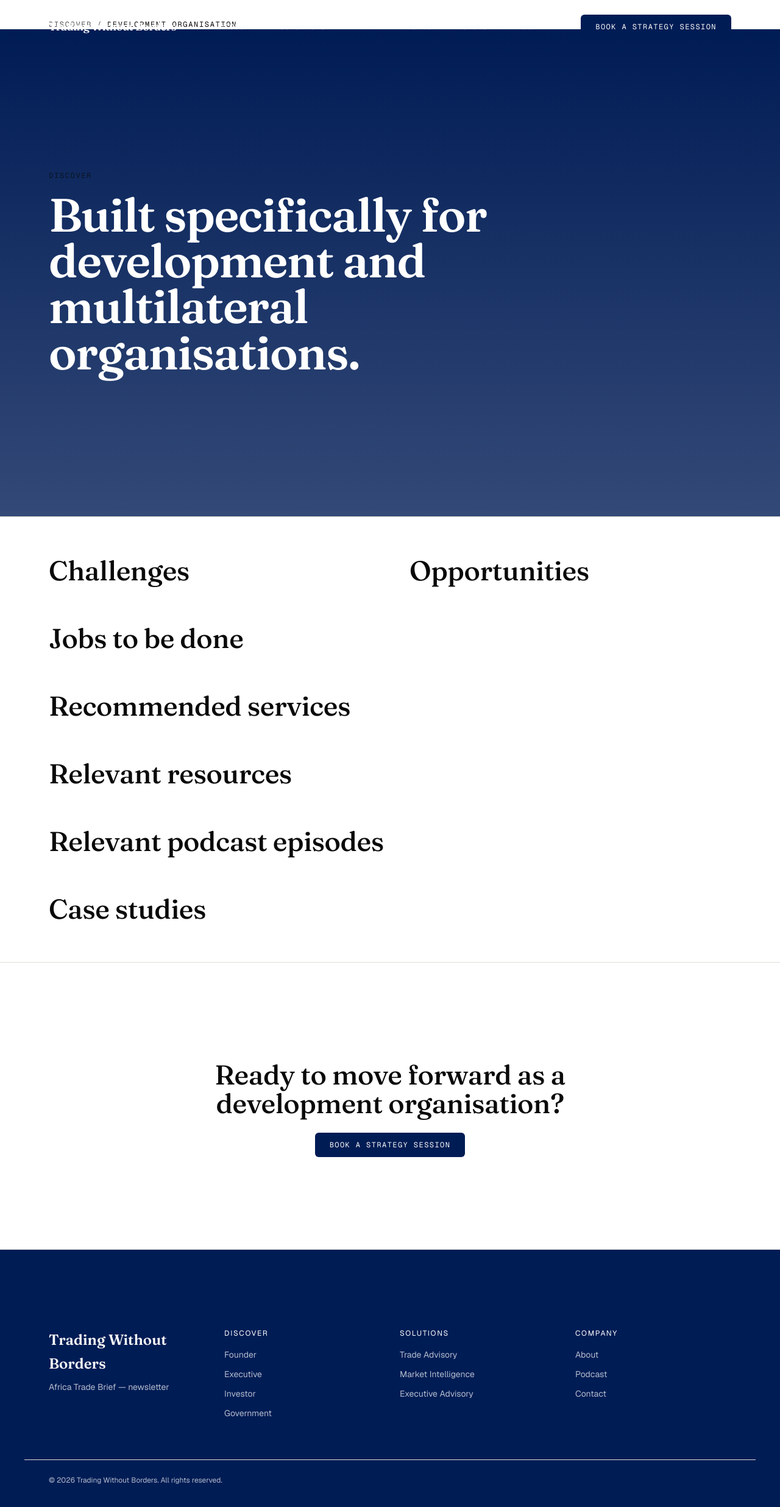
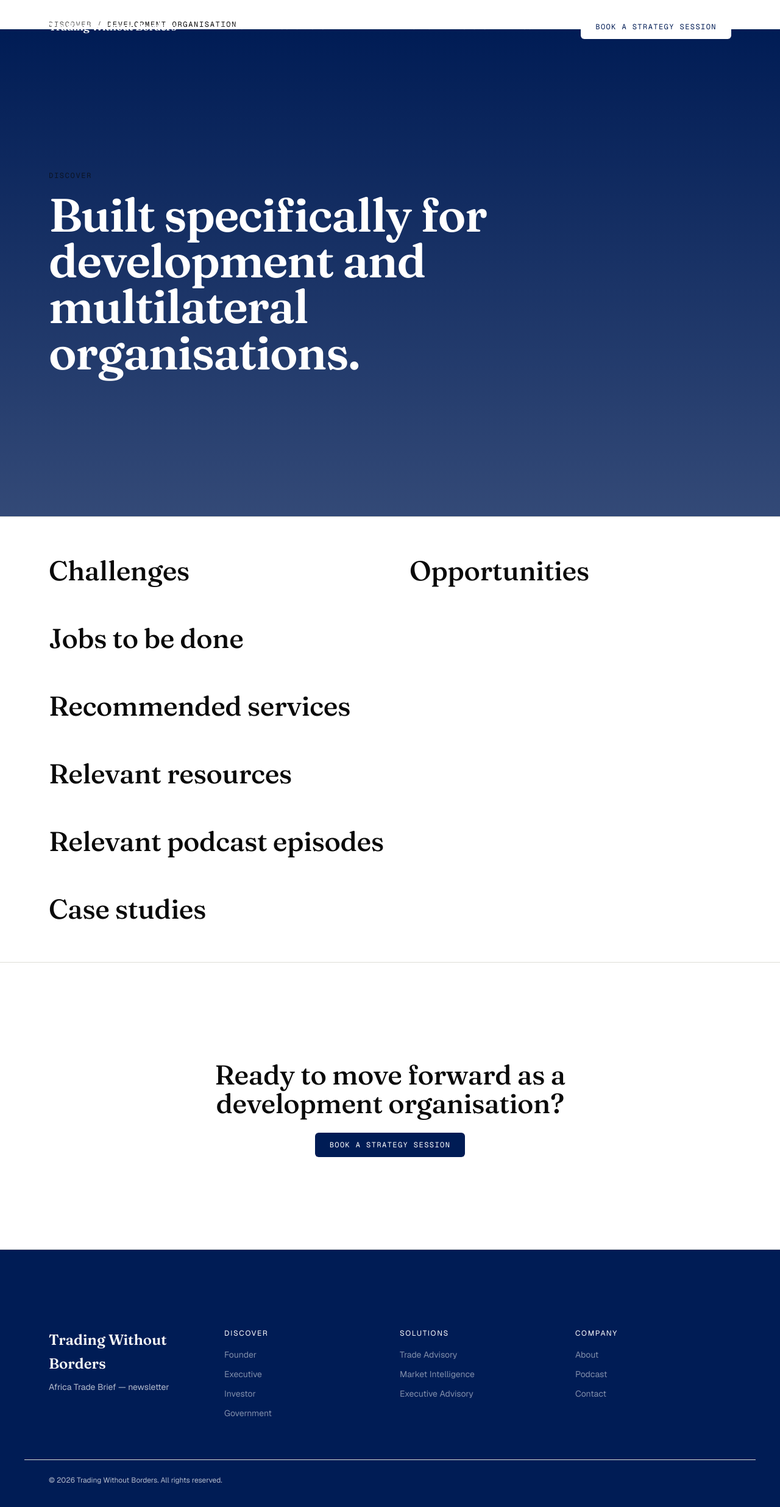
Before and after one commit to Udeme01/Trading-Without-Borders, a Next.js app: page /discover/development-organisation in a window 1280 px wide. Shown: the top 2472 px of the page at 61% size. Built offline with nearby package versions, Linux system fonts and the light colour scheme.

Commit message:
fix: made corrections to text, bg color and hovers on buttons through reusable components

```diff
--- a/app/page.tsx
+++ b/app/page.tsx
@@ -156,7 +156,9 @@ export default function HomePage() {
 
           <div className="mt-14 grid grid-cols-1 items-stretch gap-0 md:grid-cols-[1fr_auto_1fr]">
             <div>
-              <p className="mb-4 uppercase text-xs tracking-[0.14em] text-black/70">Before</p>
+              <p className="mb-4 uppercase text-xs tracking-[0.14em] text-black/70">
+                Before
+              </p>
               {[
                 "Watching AfCFTA from the sidelines",
                 "One misstep from stalling a deal",
@@ -179,7 +181,9 @@ export default function HomePage() {
             </div>
 
             <div className="bg-linear-to-b from-[#001C55] to-[#001C55]/80 px-6 rounded-2xl">
-              <p className="pt-4 pb-4 uppercase text-xs tracking-[0.14em] text-white/70">After</p>
+              <p className="pt-4 pb-4 uppercase text-xs tracking-[0.14em] text-white/70">
+                After
+              </p>
               {[
                 "Trading inside a $3.4T single market",
                 "Compliant structures, built to move fast",
@@ -318,7 +322,11 @@ export default function HomePage() {
                 the expensive way.
               </p>
               <div className="mt-8 flex flex-wrap gap-4">
-                <Button href="/contact" variant="primary">
+                <Button
+                  href="/contact"
+                  variant="primary"
+                  className="text-white"
+                >
                   Book a Strategy Session
                 </Button>
                 <Button href="/podcast" variant="ghost">
--- a/components/layout/Footer.tsx
+++ b/components/layout/Footer.tsx
@@ -43,7 +43,7 @@ export default function Footer() {
             <ul className="mt-3 space-y-2">
               {col.links.map((link) => (
                 <li key={link.href}>
-                  <Link href={link.href} className="text-sm text-white/70 hover:text-white">
+                  <Link href={link.href} className="text-sm text-white/50 hover:text-white">
                     {link.label}
                   </Link>
                 </li>
--- a/components/layout/Header.tsx
+++ b/components/layout/Header.tsx
@@ -59,7 +59,7 @@ export default function Header() {
             <Link
               key={link.href}
               href={link.href}
-              className={`font-mono text-xs uppercase tracking-widest ${isScrolled ? "text-[#001C55]" : "text-white"}`}
+              className={`font-mono text-[12px] uppercase tracking-widest ${isScrolled ? "text-[#001C55]" : "text-white/50 hover:text-white"}`}
             >
               {link.label}
             </Link>
@@ -68,7 +68,7 @@ export default function Header() {
         <Button
           href="/contact"
           variant="primary"
-          className="hidden xl:inline-flex"
+          className={`hidden xl:inline-flex ${isScrolled ? "bg-[#001C55] text-white" : "bg-white text-[#001C55] hover:bg-white/80"}`}
         >
           Book a Strategy Session
         </Button>
--- a/components/sections/CTASection.tsx
+++ b/components/sections/CTASection.tsx
@@ -15,7 +15,7 @@ export default function CTASection({
       <Container>
         <h2 className="mx-auto max-w-2xl">{headline}</h2>
         <div className="mt-8">
-          <Button href={cta.href} variant="primary">
+          <Button href={cta.href} variant="primary" className="text-white">
             {cta.label}
           </Button>
         </div>
--- a/components/sections/Hero.tsx
+++ b/components/sections/Hero.tsx
@@ -34,7 +34,7 @@ export default function Hero({
         {(primaryCta || secondaryCta) && (
           <div className="mt-10 flex flex-wrap gap-4">
             {primaryCta && (
-              <Button href={primaryCta.href} variant="primary">
+              <Button href={primaryCta.href} variant="primary" className="text-white">
                 {primaryCta.label}
               </Button>
             )}
--- a/components/sections/NewsletterBanner.tsx
+++ b/components/sections/NewsletterBanner.tsx
@@ -24,7 +24,7 @@ export default function NewsletterBanner() {
           />
           <button
             type="submit"
-            className="bg-white text-black px-5 py-3 font-mono text-xs uppercase tracking-[0.12em] hover:bg-white/20 hover:text-white rounded-md"
+            className="bg-white text-[#001C55] px-5 py-3 font-mono text-xs uppercase tracking-[0.12em] hover:bg-white/80 rounded-md"
           >
             Subscribe
           </button>
--- a/components/ui/Button.tsx
+++ b/components/ui/Button.tsx
@@ -20,7 +20,7 @@ export default function Button({
     "items-center gap-2 px-6 py-3 font-mono uppercase text-xs tracking-[0.12em] transition-colors";
 
   const variants = {
-    primary: "bg-[#001C55] text-paper hover:bg-[#001C55]/90 rounded-md",
+    primary: "rounded-md bg-[#001C55] hover:bg-[#001C55]/80",
     secondary: "rounded-md outline outline-white text-white hover:bg-[#001C55] hover:outline-[#001C55]",
     ghost: "text-ink underline underline-offset-4 hover:text-ink-60",
   };
```
